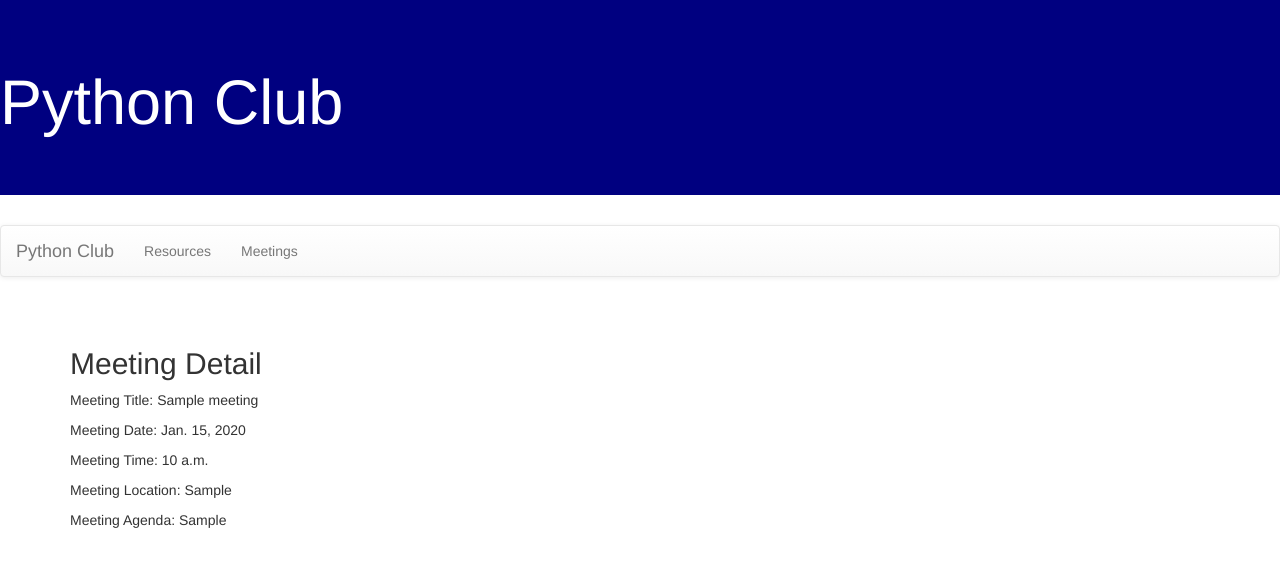
After one commit to larsswenson/PythonClub2, a Django app: page /club/meetingdetail/1 in a window 1280 px wide. The commit adds this page. Shown: the top 567 px of the page. Run offline with Django 4.2, Linux system fonts and the light colour scheme; tables that the repository leaves empty hold one stand-in row (values such as "Sample post"); some libraries are stand-ins or nearby versions.

Commit message:
meetings & meeting detail

```diff
--- a/club/templates/base.html
+++ b/club/templates/base.html
@@ -19,6 +19,7 @@
                 </div>
                 <ul class="nav navbar-nav">
                     <li><a href="{% url 'resources' %}">Resources</a></li>
+                    <li><a href="{% url 'meetings' %}">Meetings</a></li>
                 </ul>
                 </div>
                 </nav>
--- /dev/null
+++ b/club/templates/club/meetingdetail.html
@@ -0,0 +1,10 @@
+{% extends 'base.html' %}
+{% block content %}
+<h2>Meeting Detail</h2>
+<p>Meeting Title: {{ meeting_detail.meetingtitle }}</p>
+<p>Meeting Date: {{ meeting_detail.meetingdate }}</p>
+<p>Meeting Time: {{ meeting_detail.meetingtime }}</p>
+<p>Meeting Location: {{ meeting_detail.meetinglocation }}</p>
+<p>Meeting Agenda: {{ meeting_detail.meetingagenda }}</p>
+
+{% endblock %}
--- a/club/urls.py
+++ b/club/urls.py
@@ -4,4 +4,7 @@ from . import views
 urlpatterns = [
     path('', views.index, name='index'),
     path('resources/', views.resources, name='resources'),
+    path('meetings/', views.meetings, name='meetings'),
+    path('meetingdetail/<int:id>', views.meetingdetail, name='meetingdetail'),
+
 ]
--- a/club/views.py
+++ b/club/views.py
@@ -1,10 +1,18 @@
-from django.shortcuts import render
-from .models import Resource
+from django.shortcuts import render, get_object_or_404
+from .models import Meeting, Resource
 
 # Create your views here.
-def index (request):
+def index(request):
     return render(request, 'club/index.html')
 
 def resources(request):
     resource_list=Resource.objects.all()
     return render(request, 'club/resources.html', {'resource_list' : resource_list})
+
+def meetings(request):
+    meeting_list=Meeting.objects.all()
+    return render(request, 'club/meetings.html', {'meeting_list' : meeting_list})
+
+def meetingdetail(request, id):
+    meeting_detail=get_object_or_404(Meeting, pk=id)
+    return render(request, 'club/meetingdetail.html', {'meeting_detail' : meeting_detail})
```
Also changed, not shown: club/templates/club/meetings.html (added, +17 -0 lines).
